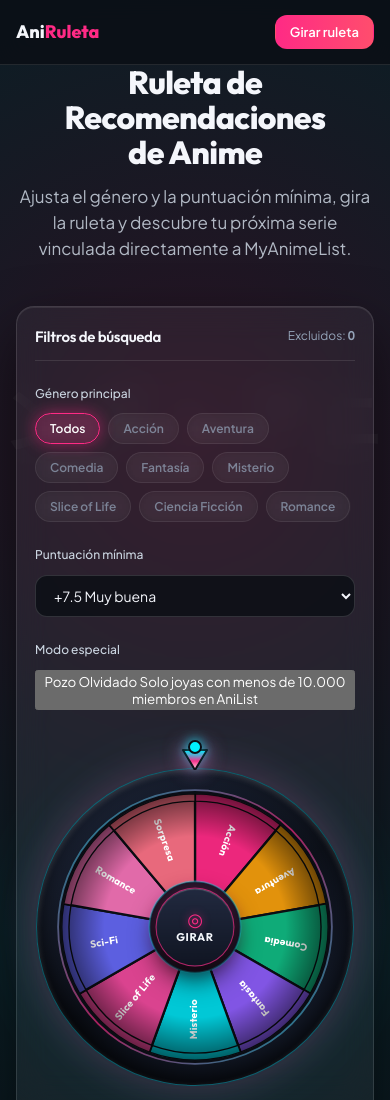
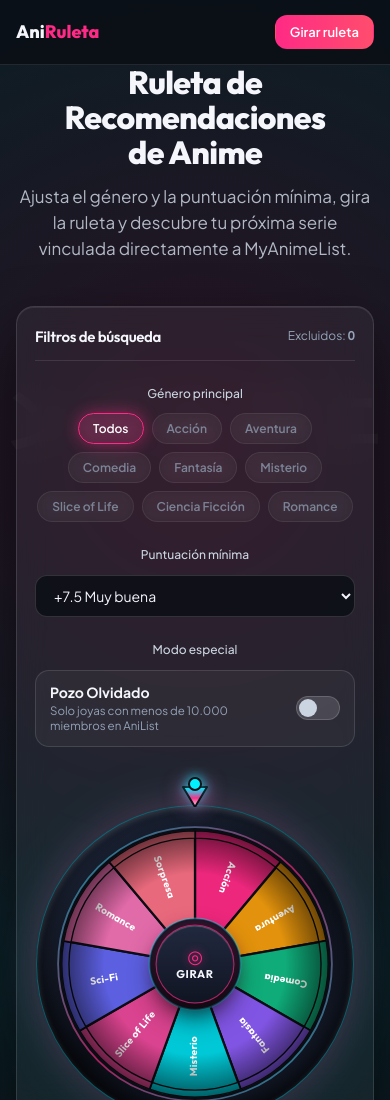
Before and after one commit to Jeishoon-bit/anime-roulette, a plain HTML site: page index.html in a window 390 px wide. Shown: the top 1100 px of the page. Drawn offline with Linux system fonts and the light colour scheme.

Commit message:
Add files via upload

```diff
--- a/css/style.css
+++ b/css/style.css
@@ -38,6 +38,7 @@ body {
   max-width: 100%;
   display: flex;
   flex-direction: column;
+  align-items: center;
   overflow-x: hidden;
   background-color: var(--bg-canvas);
   background-image: radial-gradient(
@@ -112,6 +113,7 @@ select {
 
 /* Topbar Glass */
 .topbar {
+  width: 100%;
   position: sticky;
   top: 0;
   z-index: 30;
@@ -170,11 +172,17 @@ select {
   position: relative;
   z-index: 10;
   flex: 1;
+  width: 100%;
   padding-top: 40px;
   padding-bottom: 56px;
   display: flex;
   flex-direction: column;
+  align-items: center;
   gap: 44px;
+}
+
+.main-content > * {
+  width: 100%;
 }
 
 .hero-intro {
@@ -315,9 +323,99 @@ select {
 .select-input:focus-visible,
 .btn:focus-visible,
 .genre-btn:focus-visible,
+.pozo-toggle:focus-visible,
 .wheel-hub:focus-visible {
   outline: 2px solid var(--neon-cyan);
   outline-offset: 2px;
+}
+
+/* Toggle modo Pozo Olvidado */
+.pozo-toggle {
+  width: 100%;
+  display: flex;
+  align-items: center;
+  justify-content: space-between;
+  gap: 12px;
+  padding: 12px 14px;
+  border-radius: 14px;
+  border: 1px solid rgba(255, 255, 255, 0.12);
+  background-color: rgba(255, 255, 255, 0.04);
+  color: var(--text-primary);
+  text-align: left;
+  cursor: pointer;
+  transition: all 0.3s ease;
+}
+
+.pozo-toggle:hover:not(:disabled) {
+  border-color: rgba(0, 240, 255, 0.5);
+  box-shadow: 0 0 14px rgba(0, 240, 255, 0.2);
+}
+
+.pozo-toggle.is-active {
+  background-color: rgba(0, 240, 255, 0.1);
+  border-color: var(--neon-cyan);
+  box-shadow: 0 0 18px rgba(0, 240, 255, 0.3);
+}
+
+.pozo-toggle:disabled {
+  opacity: 0.6;
+  cursor: wait;
+}
+
+.pozo-toggle-text {
+  display: flex;
+  flex-direction: column;
+  gap: 2px;
+  min-width: 0;
+}
+
+.pozo-toggle-title {
+  font-size: 0.875rem;
+  font-weight: 700;
+  color: var(--text-primary);
+}
+
+.pozo-toggle-desc {
+  font-size: 0.72rem;
+  line-height: 1.35;
+  color: var(--text-muted);
+}
+
+.pozo-toggle.is-active .pozo-toggle-desc {
+  color: var(--text-secondary);
+}
+
+.pozo-switch-track {
+  position: relative;
+  flex-shrink: 0;
+  width: 44px;
+  height: 24px;
+  border-radius: 999px;
+  background-color: rgba(255, 255, 255, 0.14);
+  border: 1px solid rgba(255, 255, 255, 0.16);
+  transition: all 0.3s ease;
+}
+
+.pozo-toggle.is-active .pozo-switch-track {
+  background-color: rgba(0, 240, 255, 0.32);
+  border-color: var(--neon-cyan);
+}
+
+.pozo-switch-thumb {
+  position: absolute;
+  top: 2px;
+  left: 2px;
+  width: 18px;
+  height: 18px;
+  border-radius: 999px;
+  background-color: #cbd5e1;
+  transition: transform 0.25s ease, background-color 0.25s ease;
+}
+
+.pozo-toggle.is-active .pozo-switch-thumb {
+  transform: translateX(20px);
+  background-color: var(--neon-cyan);
+  box-shadow: 0 0 10px rgba(0, 240, 255, 0.75);
 }
 
 /* Botones con micro-interacciones luminosas */
@@ -565,6 +663,9 @@ select {
 /* Result Stage */
 .result-stage {
   min-height: 420px;
+  display: flex;
+  flex-direction: column;
+  justify-content: center;
 }
 
 .state-box {
@@ -720,6 +821,10 @@ select {
     display: none;
     animation: none;
   }
+
+  .pozo-switch-thumb {
+    transition: none;
+  }
 }
 
 .anime-poster-col {
@@ -798,6 +903,19 @@ select {
   font-family: var(--font-mono);
   font-weight: 700;
   color: #fcd34d;
+}
+
+.pozo-popularity-note {
+  font-size: 0.8125rem;
+  font-weight: 500;
+  color: var(--neon-cyan);
+  background-color: rgba(0, 240, 255, 0.08);
+  border: 1px solid rgba(0, 240, 255, 0.25);
+  border-radius: 10px;
+  padding: 7px 12px;
+  width: fit-content;
+  max-width: 100%;
+  font-variant-numeric: tabular-nums;
 }
 
 .anime-title {
@@ -1000,6 +1118,7 @@ select {
 
 /* Footer */
 .site-footer {
+  width: 100%;
   position: relative;
   z-index: 10;
   border-top: 1px solid rgba(255, 255, 255, 0.1);
@@ -1019,7 +1138,10 @@ select {
 /* Responsive Breakpoints */
 @media (max-width: 1024px) {
   .workspace-grid {
+    max-width: 600px;
+    margin: 0 auto;
     grid-template-columns: minmax(0, 1fr);
+    justify-items: center;
   }
 
   .hero-intro {
@@ -1043,6 +1165,14 @@ select {
 
   .controls-panel {
     padding: 18px;
+  }
+
+  .genre-grid {
+    justify-content: center;
+  }
+
+  .filter-label {
+    text-align: center;
   }
 
   .btn-full {
```
